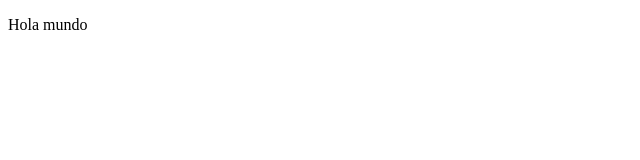
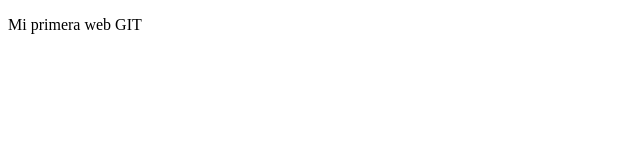
Before and after one commit to AnthonyMartinezAlvarez/MASANZ_2223_SMR2_AMA, a plain HTML site: page index.html in a window 1280 px wide. Shown: the full height of the page, 0-640 px from the left. Drawn offline with Linux system fonts and the light colour scheme.

Commit message:
rama-index-html-texto

```diff
--- a/index.html
+++ b/index.html
@@ -1,9 +1,9 @@
 <!DOCTYPE html>
 <html>
 <head>
-    <title>Hola Mundo</title>
+    <title>Mi primera web GIT</title>
 </head>
 <body>
-    <p>Hola mundo</p>
+    <p>Mi primera web GIT</p>
 </body>
 </html>
```
